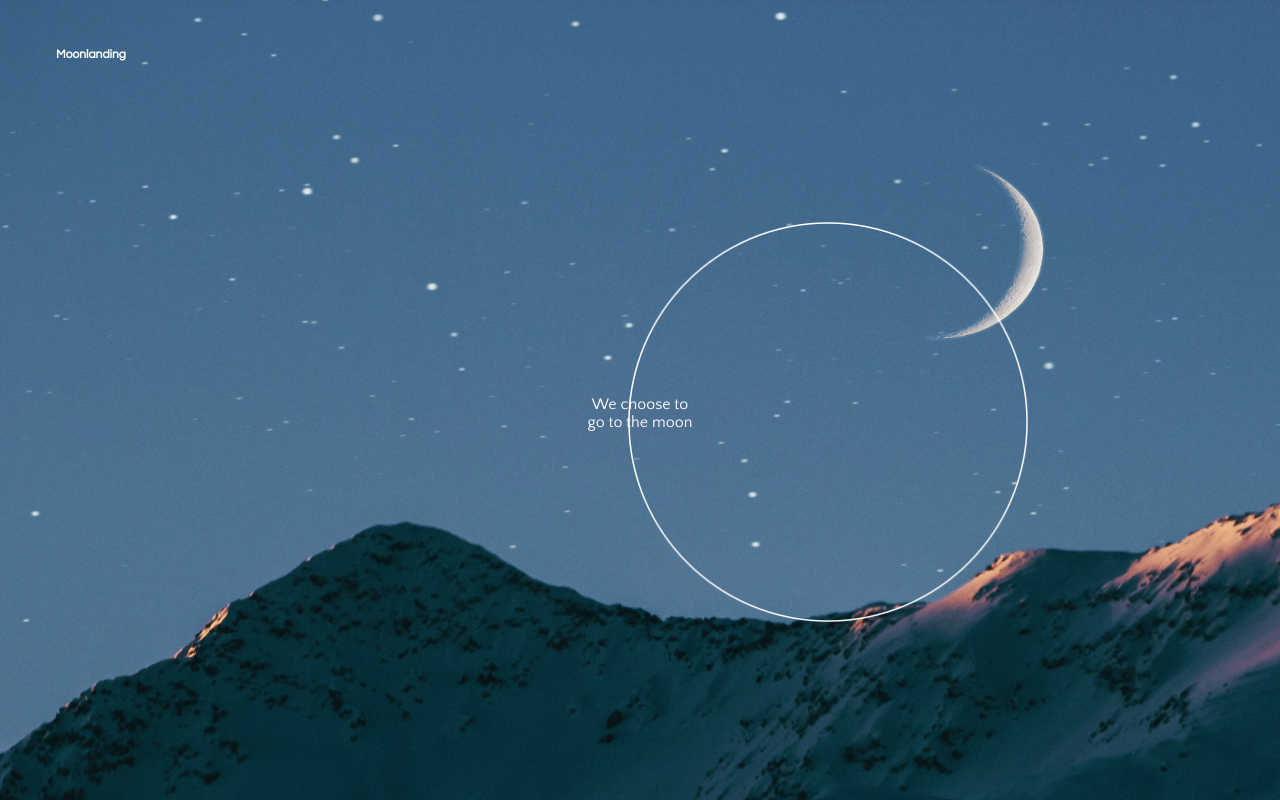
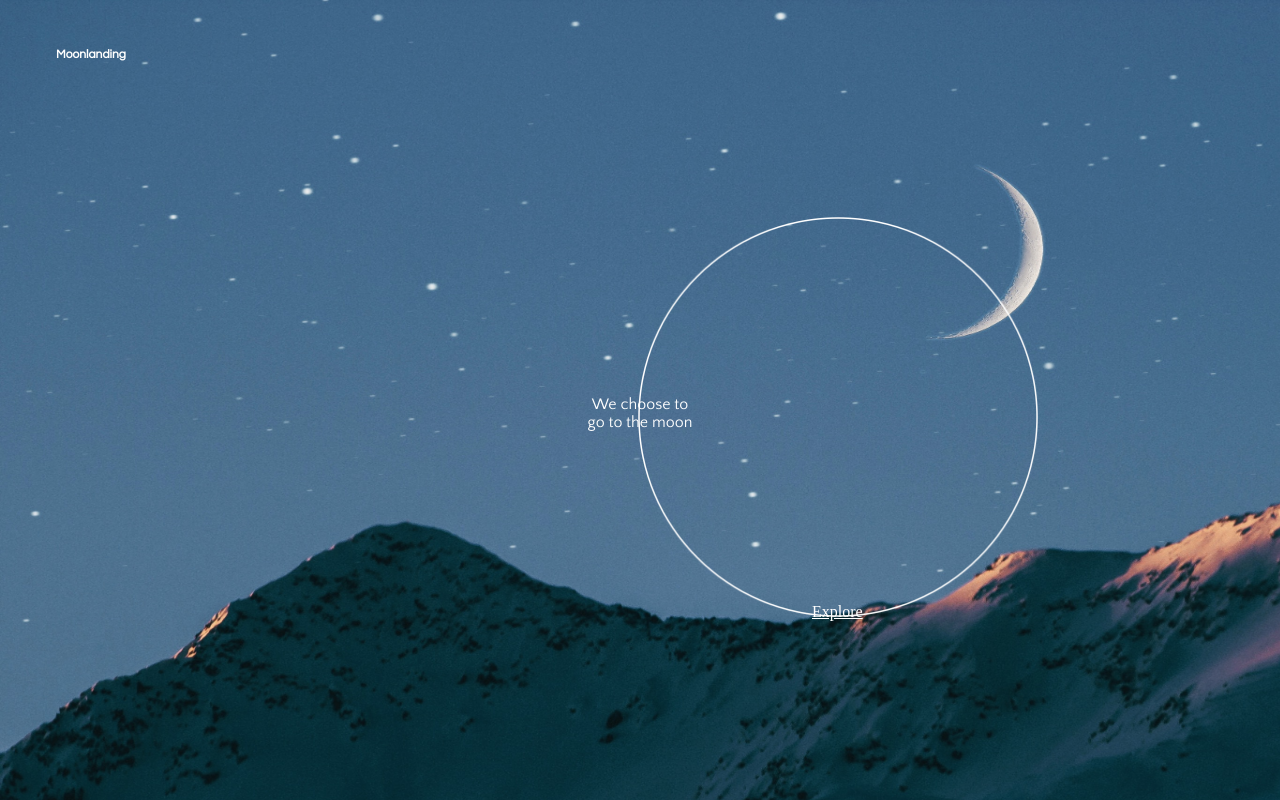
Before and after one commit to AsukaLi1220/Bootcamp, a plain HTML site: page index.html in a window 1280 px wide. Shown: the top 800 px of the page. Drawn offline with Linux system fonts and the light colour scheme.

Commit message:
收拾收拾
绅

```diff
--- a/index.html
+++ b/index.html
@@ -13,6 +13,8 @@
 	<br><br><br><br><br><br><br><br><br><br><br><br><br><br><br>
 	<p id="kitty">We choose to <br>go to the moon</p>
 	<img src="oval.png" width="400" height="400" id="yuan">
+	<a href="https://asukali1220.github.io/bootcampweb/."  id="explore">Explore</a>
+
 
 
 
--- a/style.css
+++ b/style.css
@@ -35,7 +35,13 @@ body {
 
 
 #yuan{
-	margin-left:620px;
-	margin-top:-225px;
+	margin-left:630px;
+	margin-top:-230px;
 
 }
+
+#explore{
+	color:white;
+	margin-left:-230px;
+	margin-top:-400px;
+}
```
